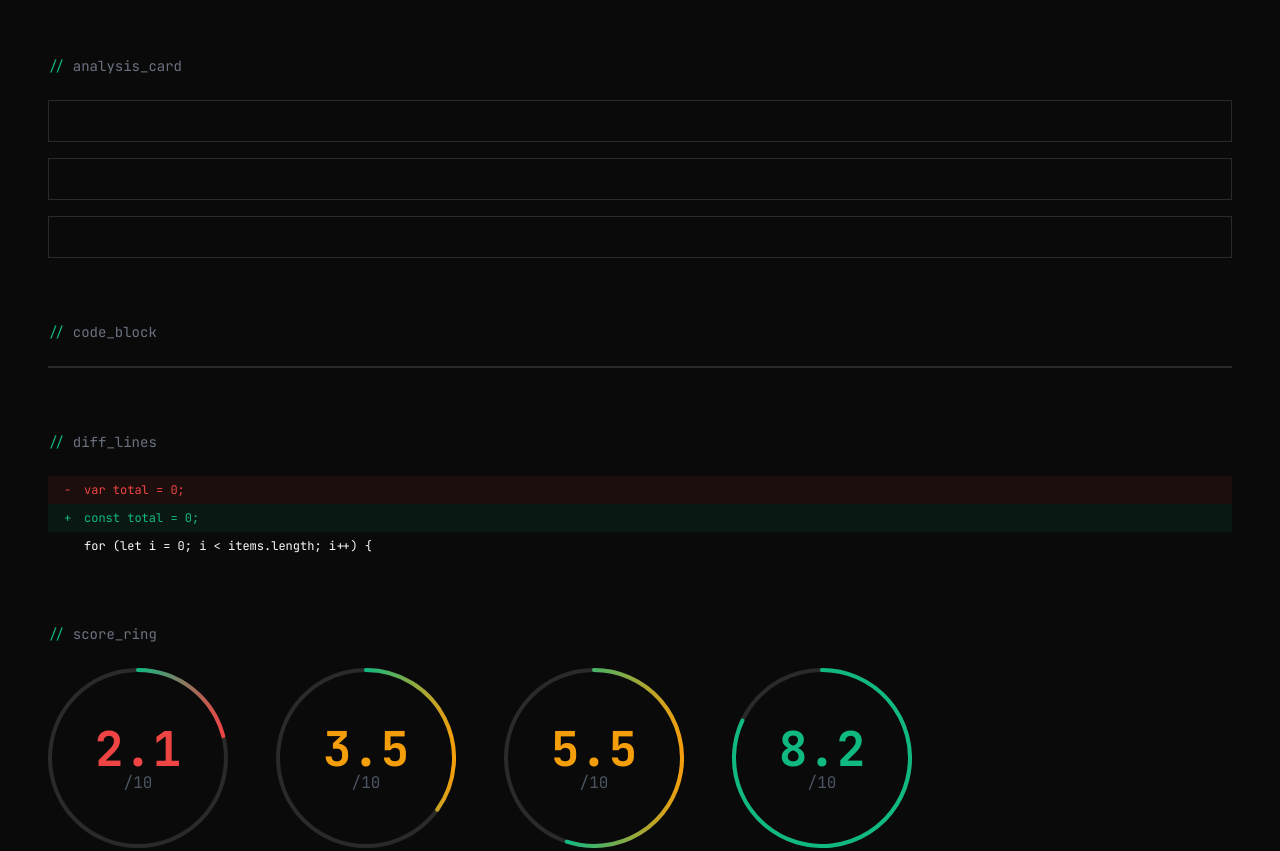
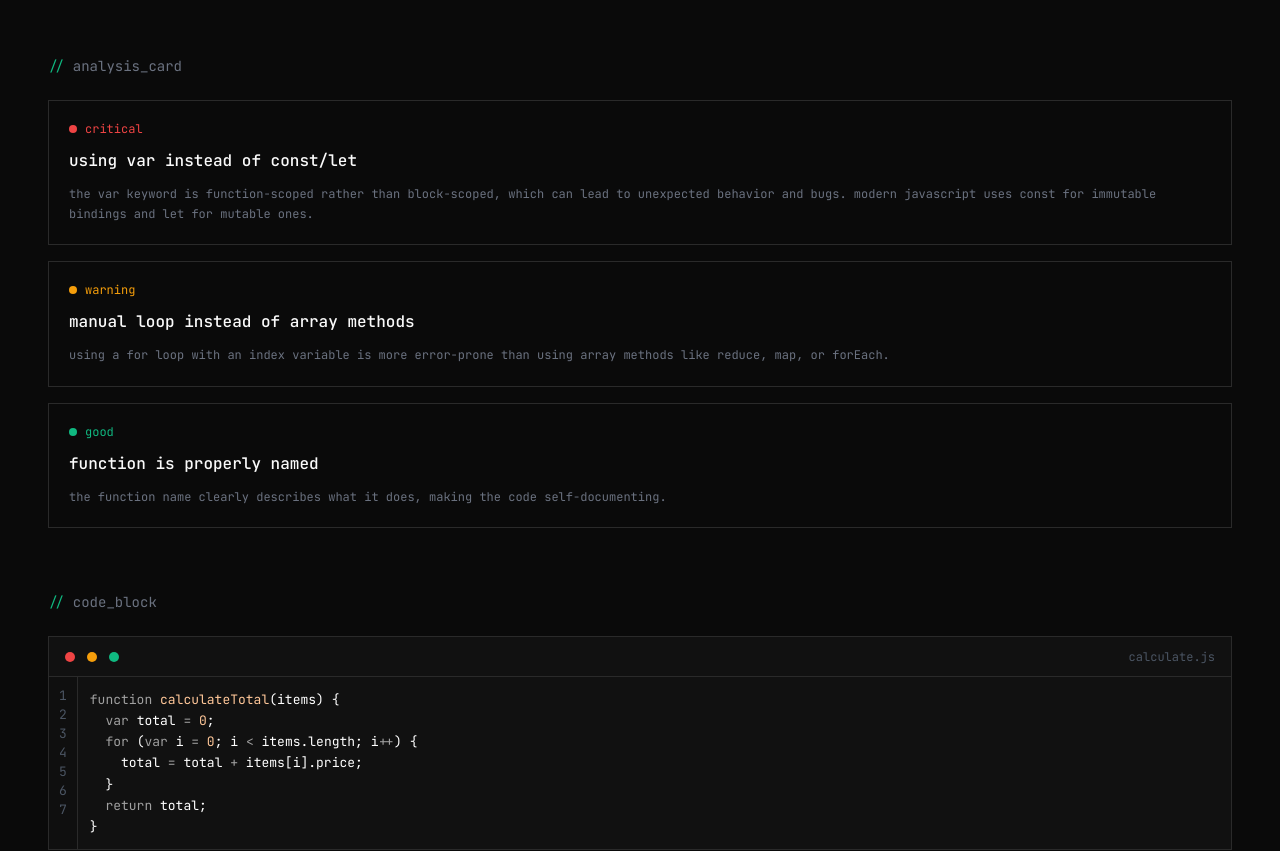
Before and after one commit to iDouglasD/dev-roast, a Next.js app: page /components in a window 1280 px wide. Shown: the part 1080-1931 px from the top of the page. Built offline with nearby package versions, Linux system fonts and the light colour scheme.

Commit message:
refactor(ui): update AnalysisCard and CodeBlock components - Replace static props with children for AnalysisCard - Enhance CodeBlock structure with Header and Body components

```diff
--- a/src/app/components/page.tsx
+++ b/src/app/components/page.tsx
@@ -78,32 +78,51 @@ export default function ComponentsPage() {
       {/* Analysis Card */}
       <Section title="analysis_card">
         <div className="max-w-card space-y-4">
-          <AnalysisCard
-            severity="critical"
-            title="using var instead of const/let"
-            description="the var keyword is function-scoped rather than block-scoped, which can lead to unexpected behavior and bugs. modern javascript uses const for immutable bindings and let for mutable ones."
-          />
-          <AnalysisCard
-            severity="warning"
-            title="manual loop instead of array methods"
-            description="using a for loop with an index variable is more error-prone than using array methods like reduce, map, or forEach."
-          />
-          <AnalysisCard
-            severity="good"
-            title="function is properly named"
-            description="the function name clearly describes what it does, making the code self-documenting."
-          />
+          <AnalysisCard>
+            <Badge variant="critical">critical</Badge>
+            <AnalysisCard.Title>
+              using var instead of const/let
+            </AnalysisCard.Title>
+            <AnalysisCard.Description>
+              the var keyword is function-scoped rather than block-scoped, which
+              can lead to unexpected behavior and bugs. modern javascript uses
+              const for immutable bindings and let for mutable ones.
+            </AnalysisCard.Description>
+          </AnalysisCard>
+
+          <AnalysisCard>
+            <Badge variant="warning">warning</Badge>
+            <AnalysisCard.Title>
+              manual loop instead of array methods
+            </AnalysisCard.Title>
+            <AnalysisCard.Description>
+              using a for loop with an index variable is more error-prone than
+              using array methods like reduce, map, or forEach.
+            </AnalysisCard.Description>
+          </AnalysisCard>
+
+          <AnalysisCard>
+            <Badge variant="good">good</Badge>
+            <AnalysisCard.Title>function is properly named</AnalysisCard.Title>
+            <AnalysisCard.Description>
+              the function name clearly describes what it does, making the code
+              self-documenting.
+            </AnalysisCard.Description>
+          </AnalysisCard>
         </div>
       </Section>
 
       {/* CodeBlock */}
       <Section title="code_block">
         <div className="max-w-code">
-          <CodeBlock
-            code={sampleCode}
-            lang="javascript"
-            filename="calculate.js"
-          />
+          <CodeBlock>
+            <CodeBlock.Header>
+              <span className="font-mono text-xs text-text-tertiary">
+                calculate.js
+              </span>
+            </CodeBlock.Header>
+            <CodeBlock.Body code={sampleCode} lang="javascript" />
+          </CodeBlock>
         </div>
       </Section>
 
```
